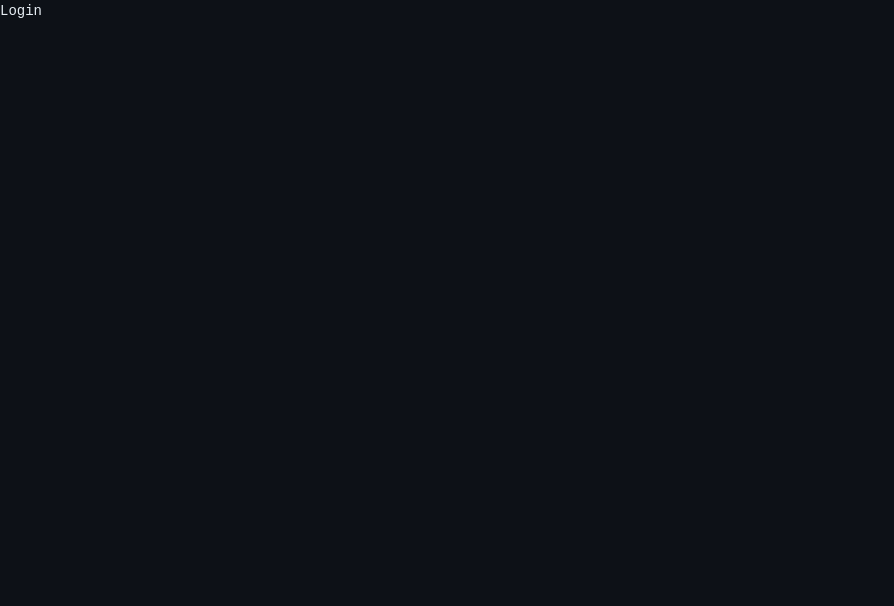
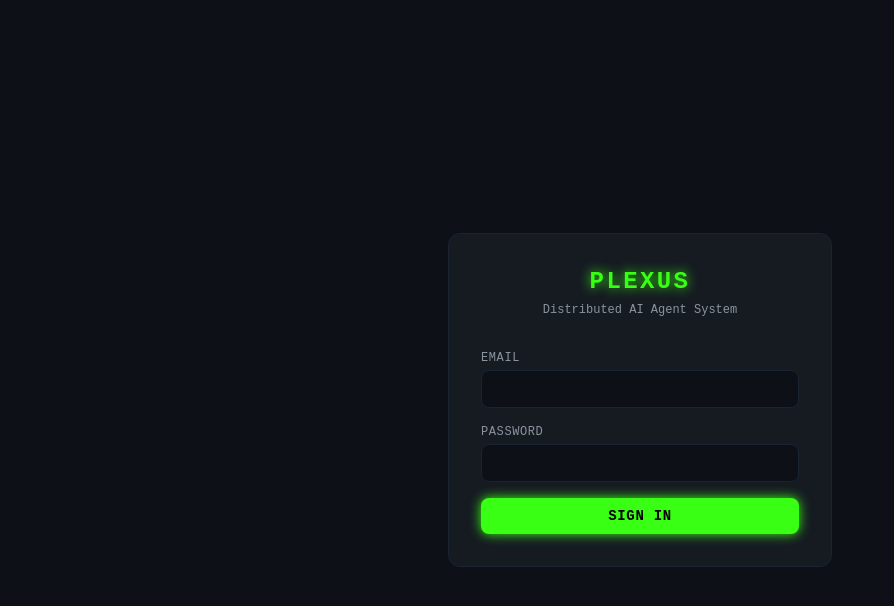
Before and after one commit to Zpoteiti/Plexus, a React (Vite) app in the folder plexus-frontend/: page /login in a window 1280 px wide. Shown: the top 606 px of the page, without its empty margins (0-894 px from the left). Built offline with nearby package versions, Linux system fonts and the light colour scheme.

Commit message:
feat(frontend): login page with Cyberpunk Refined styling

```diff
--- a/plexus-frontend/src/pages/Login.tsx
+++ b/plexus-frontend/src/pages/Login.tsx
@@ -1 +1,107 @@
-export default function Login() { return <div>Login</div> }
+import { useState, FormEvent } from 'react'
+import { useNavigate } from 'react-router-dom'
+import { useAuthStore } from '../store/auth'
+
+export default function Login() {
+  const [email, setEmail] = useState('')
+  const [password, setPassword] = useState('')
+  const [error, setError] = useState('')
+  const [loading, setLoading] = useState(false)
+  const login = useAuthStore(s => s.login)
+  const navigate = useNavigate()
+
+  async function handleSubmit(e: FormEvent) {
+    e.preventDefault()
+    setError('')
+    setLoading(true)
+    try {
+      await login(email, password)
+      navigate('/chat', { replace: true })
+    } catch (err) {
+      setError(err instanceof Error ? err.message : 'Login failed')
+    } finally {
+      setLoading(false)
+    }
+  }
+
+  return (
+    <div
+      className="min-h-screen flex items-center justify-center"
+      style={{ background: 'var(--bg)' }}
+    >
+      <div
+        className="w-full max-w-sm p-8 rounded-xl border"
+        style={{ background: 'var(--card)', borderColor: 'var(--border)' }}
+      >
+        {/* Logo / title */}
+        <div className="mb-8 text-center">
+          <span
+            className="text-2xl font-bold tracking-widest uppercase"
+            style={{ color: 'var(--accent)', textShadow: '0 0 12px var(--accent)' }}
+          >
+            PLEXUS
+          </span>
+          <p className="mt-1 text-xs" style={{ color: 'var(--muted)' }}>
+            Distributed AI Agent System
+          </p>
+        </div>
+
+        <form onSubmit={handleSubmit} className="flex flex-col gap-4">
+          <div className="flex flex-col gap-1">
+            <label className="text-xs uppercase tracking-wider" style={{ color: 'var(--muted)' }}>
+              Email
+            </label>
+            <input
+              type="email"
+              value={email}
+              onChange={e => setEmail(e.target.value)}
+              required
+              autoFocus
+              className="w-full rounded-lg px-3 py-2 text-sm outline-none border focus:border-[#39ff14] transition-colors"
+              style={{
+                background: 'var(--bg)',
+                color: 'var(--text)',
+                borderColor: 'var(--border)',
+              }}
+            />
+          </div>
+
+          <div className="flex flex-col gap-1">
+            <label className="text-xs uppercase tracking-wider" style={{ color: 'var(--muted)' }}>
+              Password
+            </label>
+            <input
+              type="password"
+              value={password}
+              onChange={e => setPassword(e.target.value)}
+              required
+              className="w-full rounded-lg px-3 py-2 text-sm outline-none border focus:border-[#39ff14] transition-colors"
+              style={{
+                background: 'var(--bg)',
+                color: 'var(--text)',
+                borderColor: 'var(--border)',
+              }}
+            />
+          </div>
+
+          {error && (
+            <p className="text-xs text-red-400">{error}</p>
+          )}
+
+          <button
+            type="submit"
+            disabled={loading}
+            className="w-full rounded-lg py-2 text-sm font-semibold tracking-wider uppercase transition-all disabled:opacity-50 cursor-pointer"
+            style={{
+              background: 'var(--accent)',
+              color: '#000',
+              boxShadow: loading ? 'none' : '0 0 12px var(--accent)',
+            }}
+          >
+            {loading ? 'Signing in…' : 'Sign In'}
+          </button>
+        </form>
+      </div>
+    </div>
+  )
+}
```
